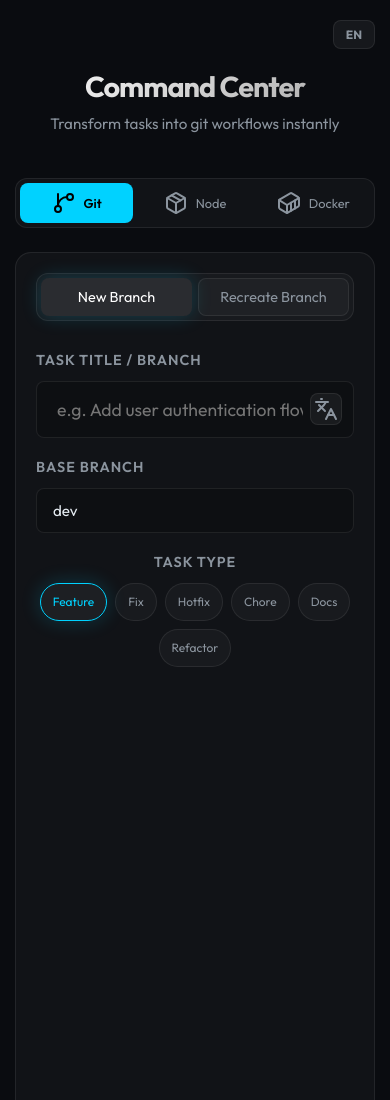
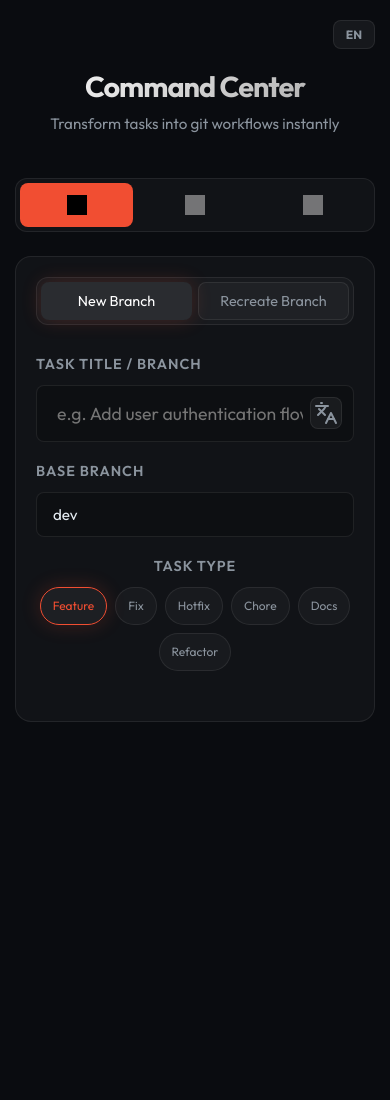
Before and after one commit to CinloDev/command, a website built with Vite: page index.html in a window 390 px wide. Shown: the top 1100 px of the page. After the commit the page ends 844 px from the top, so only its background shows below. Built offline with nearby package versions, Linux system fonts and the light colour scheme; grey boxes are pictures that could not be loaded.

Commit message:
feat: implement custom dark theme CSS and update interface layout for command tools

```diff
--- a/index.html
+++ b/index.html
@@ -25,15 +25,15 @@
 
       <nav class="top-nav">
         <button class="nav-item active" data-module="git">
-          <i data-lucide="git-branch"></i>
+          <img src="https://cdn.simpleicons.org/git/white" alt="Git">
           <span>Git</span>
         </button>
         <button class="nav-item" data-module="node">
-          <i data-lucide="package"></i>
+          <img src="https://cdn.simpleicons.org/nodedotjs/white" alt="Node.js">
           <span>Node</span>
         </button>
         <button class="nav-item" data-module="docker">
-          <i data-lucide="container"></i>
+          <img src="https://cdn.simpleicons.org/docker/white" alt="Docker">
           <span>Docker</span>
         </button>
       </nav>
--- a/src/style.css
+++ b/src/style.css
@@ -7,11 +7,11 @@
   --card-border: rgba(255, 255, 255, 0.08);
   --text-primary: #e6edf3;
   --text-secondary: #8b949e;
-  --accent-git: #00d2ff;
+  --accent-git: #f14e32;
   --accent-node: #43d39e;
   --accent-docker: #2496ed;
   --accent-primary: var(--accent-git);
-  --glow-shadow: 0 0 20px rgba(0, 210, 255, 0.2);
+  --glow-shadow: 0 0 20px rgba(241, 78, 50, 0.2);
   --transition: all 0.2s cubic-bezier(0.4, 0, 0.2, 1);
   --radius-sm: 8px;
   --radius-md: 12px;
@@ -226,9 +226,20 @@ body:not([class*="theme-"]) .task-history {
   transition: var(--transition);
 }
 
-.nav-item i {
-  width: 18px;
-  height: 18px;
+.nav-item img {
+  width: 20px;
+  height: 20px;
+  filter: opacity(0.7);
+  transition: var(--transition);
+}
+
+.nav-item:hover img,
+.nav-item.active img {
+  filter: opacity(1);
+}
+
+.nav-item.active img {
+  filter: brightness(0); /* Icono oscuro sobre el fondo de acento brillante */
 }
 
 .nav-item:hover {
@@ -404,15 +415,16 @@ body:not([class*="theme-"]) .task-history {
 }
 
 .output-section {
-  display: flex;
+  display: none;
   flex-direction: column;
   gap: 20px;
   opacity: 0;
   transform: translateY(20px);
-  transition: var(--transition);
+  transition: opacity 0.4s ease, transform 0.4s ease;
 }
 
 .output-section.visible {
+  display: flex;
   opacity: 1;
   transform: translateY(0);
 }
@@ -961,10 +973,13 @@ body:not([class*="theme-"]) .task-history {
     justify-content: flex-start;
   }
 
+  .nav-item span {
+    display: none;
+  }
+
   .nav-item {
-    padding: 8px 12px;
-    font-size: 0.8rem;
-    min-width: 90px;
+    min-width: 60px;
+    padding: 12px;
   }
 
   .task-deck {
```
